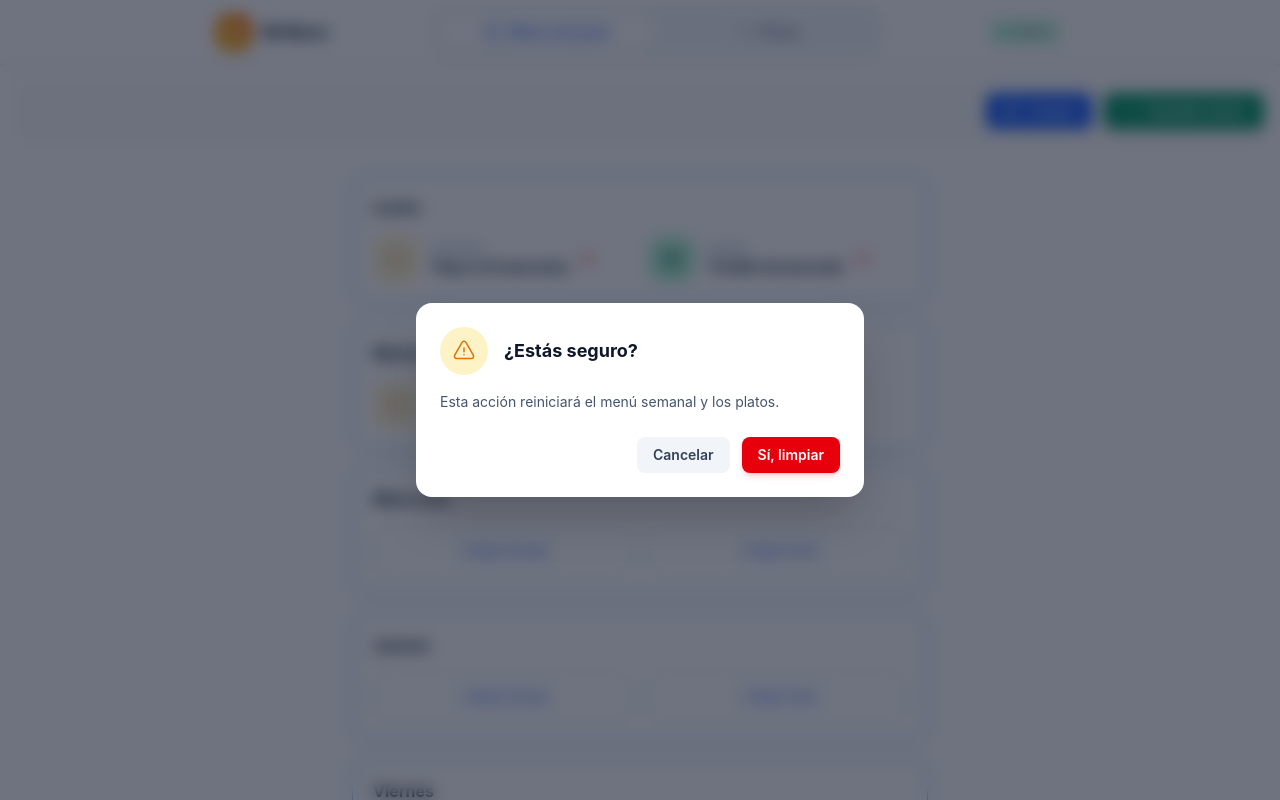
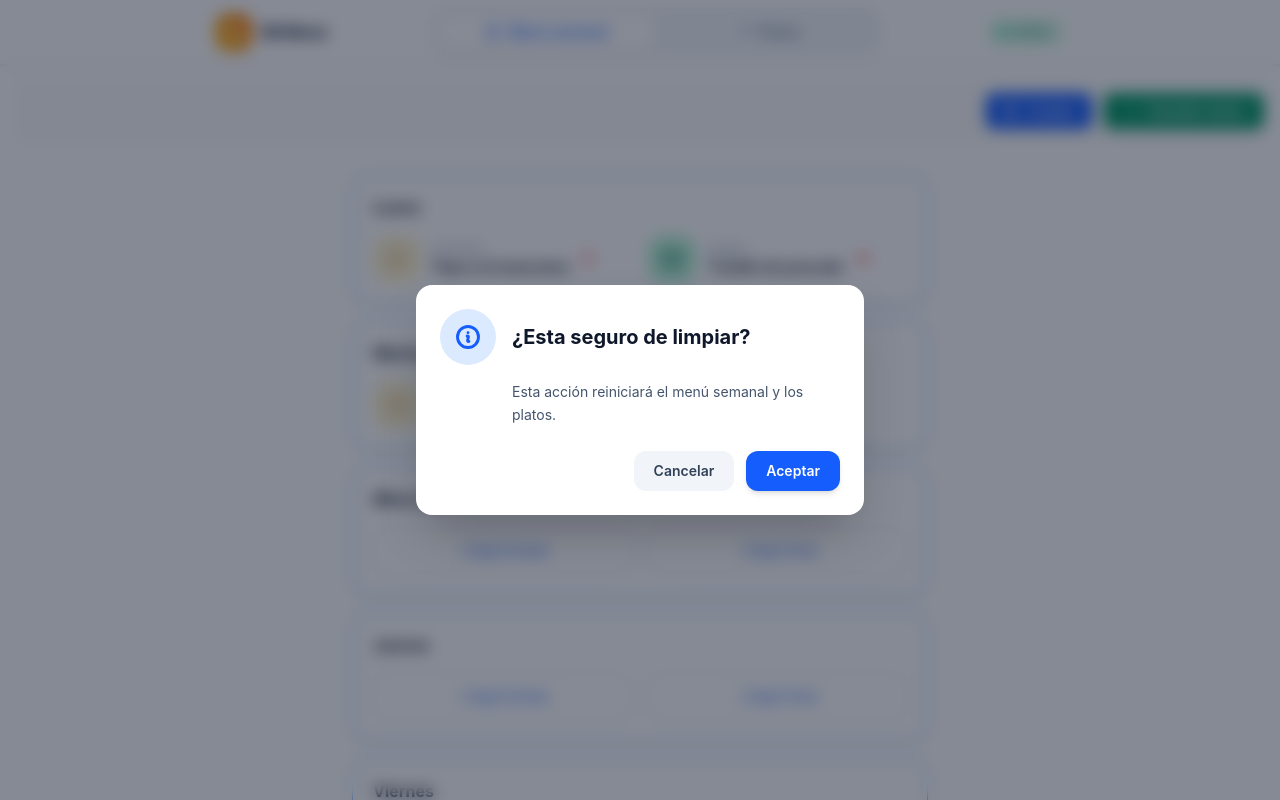
Before and after one commit to ecamayob/MenuSemanal, an Angular app: page /dashboard/menu in a window 1280 px wide. Both pictures are taken after a click on the button "Limpiar". Shown: the top 800 px of the page. Built offline with nearby package versions, Linux system fonts and the light colour scheme.

Commit message:
PopUp ajustable

```diff
--- a/src/app/menus/components/PopUp/PopUp.html
+++ b/src/app/menus/components/PopUp/PopUp.html
@@ -1,51 +1,88 @@
-@if (dialogService.isOpen()) {
-      <!-- Fondo oscuro con efecto blur y transición suave -->
+@if (modal.isOpen) {
+  <!-- Overlay / Fondo Oscuro -->
+  <div class="fixed inset-0 z-50 flex items-center justify-center bg-slate-900/50 backdrop-blur-sm transition-opacity p-4">
+
+    <!-- Modal Card -->
+    <div class="w-full max-w-md transform overflow-hidden rounded-2xl bg-white p-6 shadow-2xl transition-all">
+
+      <!-- Header: Ícono + Título -->
+      <div class="flex items-center gap-4">
+
+        <!-- Contenedor del Ícono (Color dinámico según el tipo) -->
         <div
-        class="fixed inset-0 z-50 flex items-center justify-center p-4 bg-slate-900/60 backdrop-blur-sm transition-opacity animate-fade-in"
-        (click)="dialogService.cancelAction()"
+          class="flex h-14 w-14 shrink-0 items-center justify-center rounded-full"
+          [ngClass]="{
+            'bg-emerald-100 text-emerald-600': modal.type === 'success',
+            'bg-amber-100 text-amber-600': modal.type === 'warning',
+            'bg-rose-100 text-rose-600': modal.type === 'error',
+            'bg-blue-100 text-blue-600': modal.type === 'info'
+          }"
         >
-        <!-- Tarjeta del Modal -->
-        <div
-          class="relative w-full max-w-md p-6 bg-white rounded-2xl shadow-2xl transform transition-all animate-scale-in dark:bg-slate-800 dark:border dark:border-slate-700"
-          (click)="$event.stopPropagation()"
-        >
-          <!-- Encabezado e Icono de advertencia -->
-          <div class="flex items-center gap-4 mb-4">
-            <div class="flex items-center justify-center w-12 h-12 rounded-full bg-amber-100 dark:bg-amber-900/30 text-amber-600 dark:text-amber-400 shrink-0">
-              <svg xmlns="http://www.w3.org/2000/svg" fill="none" viewBox="0 0 24 24" stroke-width="1.5" stroke="currentColor" class="w-6 h-6">
+          <!-- Ícono SVG según tipo -->
+          @switch (modal.type) {
+            @case ('success') {
+              <svg class="h-7 w-7" fill="none" viewBox="0 0 24 24" stroke-width="2.5" stroke="currentColor">
+                <path stroke-linecap="round" stroke-linejoin="round" d="m4.5 12.75 6 6 9-13.5" />
+              </svg>
+            }
+            @case ('warning') {
+              <svg class="h-7 w-7" fill="none" viewBox="0 0 24 24" stroke-width="2.5" stroke="currentColor">
                 <path stroke-linecap="round" stroke-linejoin="round" d="M12 9v3.75m-9.303 3.376c-.866 1.5.217 3.374 1.948 3.374h14.71c1.73 0 2.813-1.874 1.948-3.374L13.949 3.378c-.866-1.5-3.032-1.5-3.898 0L2.697 16.126ZM12 15.75h.007v.008H12v-.008Z" />
               </svg>
+            }
+            @case ('error') {
+              <svg class="h-7 w-7" fill="none" viewBox="0 0 24 24" stroke-width="2.5" stroke="currentColor">
+                <path stroke-linecap="round" stroke-linejoin="round" d="M6 18 18 6M6 6l12 12" />
+              </svg>
+            }
+            @default {
+              <svg class="h-7 w-7" fill="none" viewBox="0 0 24 24" stroke-width="2.5" stroke="currentColor">
+                <path stroke-linecap="round" stroke-linejoin="round" d="m11.25 11.25.041-.02a.75.75 0 0 1 1.063.852l-.708 2.836a.75.75 0 0 0 1.063.853l.041-.021M21 12a9 9 0 1 1-18 0 9 9 0 0 1 18 0Zm-9-3.75h.008v.008H12V8.25Z" />
+              </svg>
+            }
+          }
         </div>
-            <div>
-              <h3 class="text-lg font-bold text-slate-900 dark:text-white">
-                {{ dialogService.options().title }}
+
+        <!-- Título -->
+        <h3 class="text-xl font-bold text-slate-900">
+          {{ modal.title }}
         </h3>
       </div>
+
+      <!-- Mensaje -->
+      <div class="mt-4 pl-18">
+        <p class="text-sm text-slate-600 leading-relaxed">
+          {{ modal.message }}
+        </p>
       </div>
 
-          <!-- Mensaje / Contenido -->
-          <p class="text-sm text-slate-600 dark:text-slate-300 mb-6 leading-relaxed">
-            {{ dialogService.options().message }}
-          </p>
-
-          <!-- Botones de Acción -->
-          <div class="flex items-center justify-end gap-3">
+      <!-- Acciones (Botones) -->
+      <div class="mt-6 flex justify-end gap-3">
+        @if (modal.showCancel) {
           <button
             type="button"
-              class="px-4 py-2 text-sm font-semibold text-slate-700 bg-slate-100 rounded-lg hover:bg-slate-200 focus:outline-none focus:ring-2 focus:ring-slate-300 transition-colors dark:bg-slate-700 dark:text-slate-200 dark:hover:bg-slate-600"
-              (click)="dialogService.cancelAction()"
+            (click)="dialogService.cancel()"
+            class="rounded-xl bg-slate-100 px-5 py-2.5 text-sm font-semibold text-slate-700 transition hover:bg-slate-200 active:scale-95"
           >
-              {{ dialogService.options().cancelText }}
+            Cancelar
           </button>
+        }
 
+        <!-- Botón Aceptar (Cambia de color dinámicamente) -->
         <button
           type="button"
-              class="px-4 py-2 text-sm font-semibold text-white bg-red-600 rounded-lg hover:bg-red-700 focus:outline-none focus:ring-2 focus:ring-red-500/50 shadow-md shadow-red-500/20 transition-all dark:bg-red-500 dark:hover:bg-red-600"
-              (click)="dialogService.confirmAction()"
+          (click)="dialogService.confirm()"
+          class="rounded-xl px-5 py-2.5 text-sm font-semibold text-white shadow-md transition active:scale-95"
+          [ngClass]="{
+            'bg-emerald-600 hover:bg-emerald-700': modal.type === 'success',
+            'bg-red-600 hover:bg-red-700': modal.type === 'warning' || modal.type === 'error',
+            'bg-blue-600 hover:bg-blue-700': modal.type === 'info'
+          }"
         >
-              {{ dialogService.options().confirmText }}
+          Aceptar
         </button>
       </div>
+
     </div>
   </div>
 }
--- a/src/app/menus/components/PopUp/PopUp.ts
+++ b/src/app/menus/components/PopUp/PopUp.ts
@@ -1,13 +1,17 @@
 import { Component, inject } from '@angular/core';
 import { DialogService } from '../../services/DialogService.service';
+import { NgClass } from '@angular/common';
 
 @Component({
   selector: 'pop-up',
-  imports: [],
+  imports: [NgClass],
   templateUrl: './PopUp.html',
 })
 export class PopUp {
 dialogService = inject(DialogService);
 
+get modal() {
+    return this.dialogService.modalState();
+  }
 
 }
--- a/src/app/menus/components/toolBar-platos/toolBar-platos.html
+++ b/src/app/menus/components/toolBar-platos/toolBar-platos.html
@@ -24,7 +24,7 @@
 
     <button
       type="button"
-      (click)="abrirRegistroPlatos()"
+      (click)="abrirFormularioPlatos()"
       class="flex items-center gap-2 px-4 py-2 border border-blue-300 rounded-xl text-blue-600 font-medium text-sm hover:bg-blue-50 transition-colors"
     >
       <span>+</span> Agregar plato
--- a/src/app/menus/pages/plato-page/plato-add/plato-add.html
+++ b/src/app/menus/pages/plato-page/plato-add/plato-add.html
@@ -23,6 +23,7 @@
       <input
         type="text"
         (input)="this.nombreplato.set(txtnombre.value)"
+        [value]="this.nombreplato()"
         #txtnombre
         placeholder="Nombre del plato"
         class="w-full px-4 py-2.5 bg-white border border-slate-200 rounded-xl text-sm focus:outline-none focus:ring-2 focus:ring-blue-500/20"
@@ -67,14 +68,14 @@
     <button
       type="button"
       (click)="cerrarFormulario(false)"
-      class="px-5 py-2 border border-slate-200 rounded-xl text-sm font-bold text-slate-700 hover:bg-slate-50 transition-colors"
+      class="px-5 py-2 bg-red-600 border border-slate-200 rounded-xl text-sm font-bold text-white hover:bg-red-500 transition-colors"
     >
       Cancelar
     </button>
     <button
       type="button"
       (click)="guardarPlato()"
-      class="px-5 py-2 bg-black text-white rounded-xl text-sm font-bold hover:bg-slate-800 transition-colors"
+      class="px-5 py-2 bg-green-700 text-white rounded-xl text-sm font-bold hover:bg-green-600 transition-colors"
     >
       Guardar plato
     </button>
--- a/src/app/menus/pages/plato-page/plato-add/plato-add.ts
+++ b/src/app/menus/pages/plato-page/plato-add/plato-add.ts
@@ -1,5 +1,7 @@
 import { Component, inject, output, signal } from '@angular/core';
 import { MenusService } from '../../../services/menus.service';
+import { DialogService } from '../../../services/DialogService.service';
+import { NgClass } from '../../../../../../node_modules/@angular/common/types/_common_module-chunk';
 
 @Component({
   selector: 'plato-add',
@@ -8,28 +10,65 @@ import { MenusService } from '../../../services/menus.service';
 })
 export class PlatoAdd {
   menuservice = inject(MenusService);
-  openForm = output<boolean>();
+  dialogService = inject(DialogService);
+
+  cancel = output<void>();
   idcategoria = signal<number>(1);
   nombreplato = signal<string>('');
 
   cerrarFormulario(value: boolean) {
-    this.openForm.emit(false);
+    this.cancel.emit();
   }
   seleccionarCategoria(idcategoria: number) {
     this.idcategoria.set(idcategoria);
   }
 
-  guardarPlato() {
-    return this.menuservice.platos.update((plato) =>
-       [
-        ...plato,
-        {
-          id: plato.length+1,
-          nombre: this.nombreplato(),
-          categoria: this.idcategoria(),
-          usado: false,
-        },
-      ]);
+  async guardarPlato(): Promise<void> {
+
+    const nombre = this.nombreplato();
+    const idcategoria = this.idcategoria();
+
+    if (!nombre) {
+      await this.dialogService.open({
+        title: 'Alerta!!',
+        message: 'Debe ingresar el nombre del plato',
+        type: 'warning',
+        showCancel: false
+      });
+      return;
+    }
+
+    this.menuservice.platos.update((platos) => {
+    // Generar un ID seguro basado en el valor máximo actual
+    const maxId = platos.reduce((max, p) => (p.id > max ? p.id : max), 0);
+
+    return [
+      ...platos,
+      {
+        id: maxId + 1,
+        nombre,
+        categoria: idcategoria,
+        usado: false,
+      },
+    ];
+  });
+
+
+    this.nombreplato.set('');
+    this.idcategoria.set(1);
+
+    await this.dialogService.open({
+      title: 'Éxito',
+      message: 'El plato se guardó con éxito.',
+      type: 'success',
+      showCancel: false // En éxito no suele hacer falta el botón Cancelar
+    });
+
+
+
+
+
+
   }
 
 }
--- a/src/app/menus/pages/plato-page/plato-page.ts
+++ b/src/app/menus/pages/plato-page/plato-page.ts
@@ -12,7 +12,7 @@ import { PlatoAdd } from './plato-add/plato-add';
 })
 export default class PlatoPage {
   menuservice = inject(MenusService);
-  abrirForm = signal<boolean>(false);
+  showForm = signal<boolean>(false);
   busqueda = signal<string>('');
 
   platosfiltrados = computed(() => {
@@ -23,6 +23,6 @@ export default class PlatoPage {
   });
 
   abrirFormulario(value: boolean) {
-    this.abrirForm.set(value);
+    this.showForm.set(value);
   }
 }
--- a/src/app/menus/services/DialogService.service.ts
+++ b/src/app/menus/services/DialogService.service.ts
@@ -1,50 +1,53 @@
 // dialog.service.ts
 import { Injectable, signal } from '@angular/core';
 
-export interface DialogOptions {
+export type ModalType = 'success' | 'warning' | 'error' | 'info';
+export interface ModalOptions {
   title: string;
   message: string;
-  confirmText?: string;
-  cancelText?: string;
+  type?: ModalType;
+  showCancel?: boolean;
 }
 
 @Injectable({ providedIn: 'root' })
-export class DialogService {
-  // Estado interno con Signals
-  isOpen = signal<boolean>(false);
-  options = signal<DialogOptions>({ title: '', message: '' });
+export class DialogService {// Signal para controlar si el modal se muestra o no y con qué datos
+  modalState = signal<ModalOptions & { isOpen: boolean }>({
+    isOpen: false,
+    title: '',
+    message: '',
+    type: 'info',
+    showCancel: false
+  });
 
-  private resolveRef?: (value: boolean) => void;
+  private resolvePromise?: (value: boolean) => void;
 
-  /**
-   * Abre el modal y retorna una Promesa que resuelve `true` (aceptar) o `false` (cancelar).
-   */
-  confirm(options: DialogOptions): Promise<boolean> {
-    this.options.set({
-      confirmText: 'Aceptar',
-      cancelText: 'Cancelar',
-      ...options
+  // Método que abre el modal y retorna una promesa
+  open(options: ModalOptions): Promise<boolean> {
+    this.modalState.set({
+      isOpen: true,
+      title: options.title,
+      message: options.message,
+      type: options.type || 'info',
+      showCancel: options.showCancel ?? false
     });
-    this.isOpen.set(true);
+
     return new Promise<boolean>((resolve) => {
-      this.resolveRef = resolve;
+      this.resolvePromise = resolve;
     });
   }
 
-  confirmAction(): void {
+  confirm() {
     this.close(true);
   }
 
-  cancelAction(): void {
+  cancel() {
     this.close(false);
   }
 
-  private close(result: boolean): void {
-    this.isOpen.set(false);
-      console.log(this.resolveRef);
-    if (this.resolveRef) {
-      this.resolveRef(result);
-      this.resolveRef = undefined;
+  private close(result: boolean) {
+    this.modalState.update(state => ({ ...state, isOpen: false }));
+    if (this.resolvePromise) {
+      this.resolvePromise(result);
     }
   }
 }
```
Also changed, not shown: src/app/menus/components/toolBar-platos/toolBar-platos.ts (+7 -4 lines), src/app/menus/components/toolBar/toolBar.ts (+18 -10 lines), src/app/menus/pages/plato-page/plato-page.html (+4 -4 lines). Lines whose indentation alone changed are shown as unchanged.
